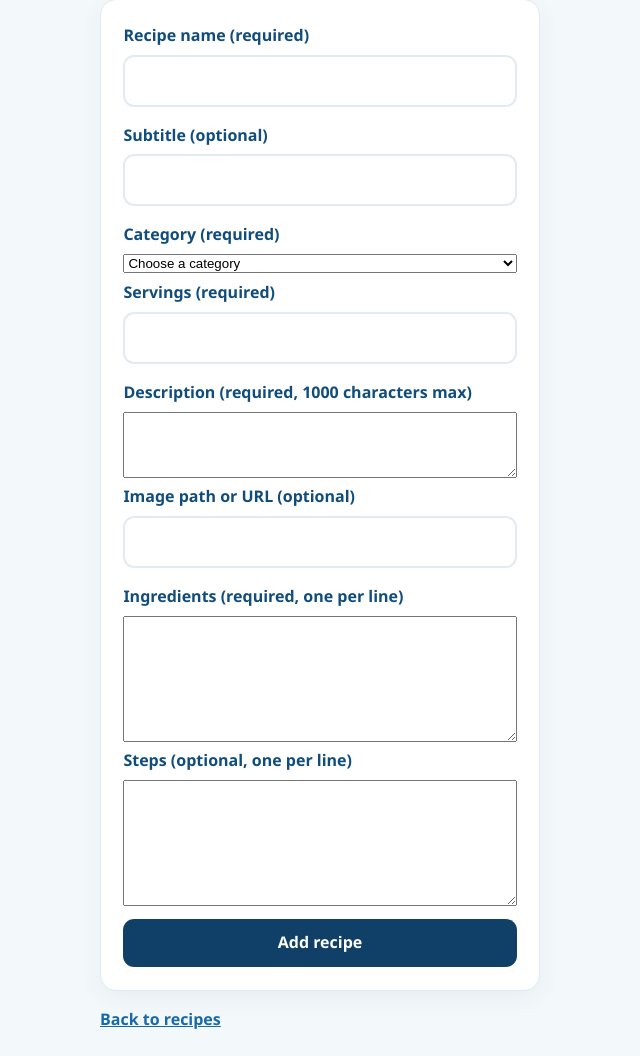
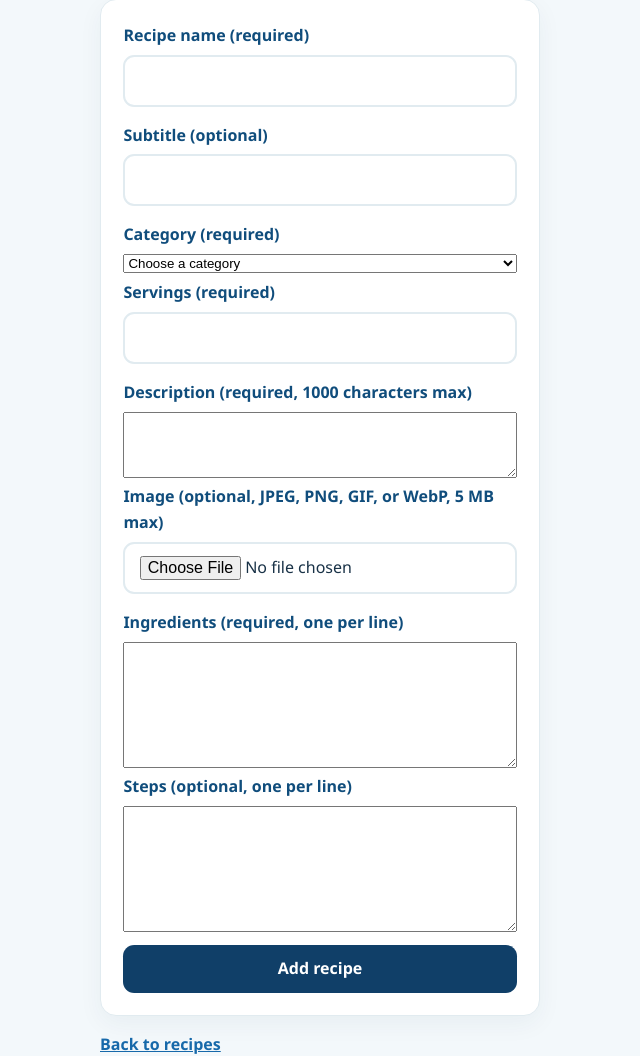
Before and after one commit to David-UXID/uxid232-de456, a PHP site: page /admin.php in a window 1280 px wide. Shown: the part 499-1555 px from the top of the page, without its empty margins (0-640 px from the left). Before the commit the page ends 1528 px from the top, so only its background shows below. Run offline with PHP 8.4, Linux system fonts and the light colour scheme; the visitor is signed in with stand-in values (Sample User, id 1); data comes from the database, SQL or seed files in the repository.

Commit message:
added new changes to admin

```diff
--- a/admin.php
+++ b/admin.php
@@ -16,7 +16,10 @@ if (empty($_SESSION['csrf_token'])) {
     $_SESSION['csrf_token'] = bin2hex(random_bytes(32));
 }
 
-$fields = ['title', 'subtitle', 'category', 'servings', 'description', 'image', 'ingredients', 'steps'];
+$fields = ['title', 'subtitle', 'category', 'servings', 'description', 'ingredients', 'steps'];
+// Uploaded images are saved as images/<slug>.<ext>, which the recipe pages already load
+$allowedImageTypes = ['image/jpeg' => 'jpg', 'image/png' => 'png', 'image/gif' => 'gif', 'image/webp' => 'webp'];
+$maxImageBytes = 5 * 1024 * 1024;
 $values = array_fill_keys($fields, '');
 $errors = [];
 $success = '';
@@ -52,8 +55,22 @@ try {
         if ($values['description'] === '' || mb_strlen($values['description']) > 1000) {
             $errors[] = 'Description is required and must be 1000 characters or fewer.';
         }
-        if (mb_strlen($values['image']) > 255) {
-            $errors[] = 'Image path must be 255 characters or fewer.';
+        // The image is optional; when one is uploaded it must be a small, real image file
+        $image = $_FILES['image'] ?? ['error' => UPLOAD_ERR_NO_FILE];
+        $imageExt = null;
+        if ($image['error'] !== UPLOAD_ERR_NO_FILE) {
+            if ($image['error'] !== UPLOAD_ERR_OK) {
+                $errors[] = 'The image could not be uploaded. Please try again.';
+            } elseif ($image['size'] > $maxImageBytes) {
+                $errors[] = 'Image must be 5 MB or smaller.';
+            } else {
+                // getimagesize() checks the file's actual content and works without the fileinfo extension
+                $info = @getimagesize($image['tmp_name']);
+                $imageExt = $info ? ($allowedImageTypes[$info['mime']] ?? null) : null;
+                if ($imageExt === null) {
+                    $errors[] = 'Image must be a JPEG, PNG, GIF, or WebP file.';
+                }
+            }
         }
         // Ingredients and steps are entered one per line; blank lines are ignored
         $ingredientLines = array_values(array_filter(array_map('trim', preg_split('/\R/', $values['ingredients']))));
@@ -68,6 +85,14 @@ try {
             $errors[] = 'Recipe name must include letters or numbers.';
         }
 
+        $imagePath = '';
+        if ($imageExt !== null) {
+            $imagePath = 'images/' . $slug . '.' . $imageExt;
+            if (file_exists(__DIR__ . '/' . $imagePath)) {
+                $errors[] = 'An image file already exists for that recipe name.';
+            }
+        }
+
         if (!$errors) {
             $stmt = $conn->prepare('SELECT id FROM recipes WHERE slug = ?');
             $stmt->bind_param('s', $slug);
@@ -77,7 +102,10 @@ try {
 
             if ($exists) {
                 $errors[] = 'A recipe with that name already exists.';
+            } elseif ($imageExt !== null && !move_uploaded_file($image['tmp_name'], __DIR__ . '/' . $imagePath)) {
+                $errors[] = 'The image could not be saved. Please try again.';
             } else {
+                $savedImage = $imageExt !== null ? __DIR__ . '/' . $imagePath : null;
                 $steps = [];
                 foreach ($stepLines as $i => $line) {
                     $steps[] = ['step' => $i + 1, 'title' => 'Step ' . ($i + 1), 'instruction' => $line];
@@ -89,9 +117,10 @@ try {
                 $stepCount = count($steps);
 
                 $stmt = $conn->prepare('INSERT INTO recipes (slug, title, subtitle, category_id, servings, description, image, ingredients, ingredient_count, step_count, steps) VALUES (?, ?, ?, ?, ?, ?, ?, ?, ?, ?, ?)');
-                $stmt->bind_param('sssiisssiis', $slug, $values['title'], $values['subtitle'], $categoryId, $servings, $values['description'], $values['image'], $ingredients, $ingredientCount, $stepCount, $stepsJson);
+                $stmt->bind_param('sssiisssiis', $slug, $values['title'], $values['subtitle'], $categoryId, $servings, $values['description'], $imagePath, $ingredients, $ingredientCount, $stepCount, $stepsJson);
                 $stmt->execute();
                 $stmt->close();
+                $savedImage = null;
 
                 $success = 'Recipe added.';
                 $values = array_fill_keys($fields, '');
@@ -99,7 +128,12 @@ try {
         }
     }
     $conn->close();
-} catch (mysqli_sql_exception $e) {
+} catch (Throwable $e) {
+    error_log($e);
+    // Remove an image saved for a recipe that was never inserted, so the next attempt isn't blocked
+    if (isset($savedImage) && is_file($savedImage)) {
+        unlink($savedImage);
+    }
     $errors[] = 'Something went wrong. Please try again.';
 }
 ?>
@@ -130,7 +164,7 @@ try {
             <?php elseif ($success !== ''): ?>
                 <p class="notice" role="status"><?php echo e($success); ?></p>
             <?php endif; ?>
-            <form class="auth-form recipe-card" method="post" action="admin.php">
+            <form class="auth-form recipe-card" method="post" action="admin.php" enctype="multipart/form-data">
                 <input type="hidden" name="csrf_token" value="<?php echo e($_SESSION['csrf_token']); ?>">
                 <label for="title">Recipe name (required)</label>
                 <input id="title" type="text" name="title" value="<?php echo e($values['title']); ?>" maxlength="100" required>
@@ -147,8 +181,8 @@ try {
                 <input id="servings" type="number" name="servings" value="<?php echo e($values['servings']); ?>" min="1" max="65535" required>
                 <label for="description">Description (required, 1000 characters max)</label>
                 <textarea id="description" name="description" rows="4" maxlength="1000" required><?php echo e($values['description']); ?></textarea>
-                <label for="image">Image path or URL (optional)</label>
-                <input id="image" type="text" name="image" value="<?php echo e($values['image']); ?>" maxlength="255">
+                <label for="image">Image (optional, JPEG, PNG, GIF, or WebP, 5 MB max)</label>
+                <input id="image" type="file" name="image" accept="image/jpeg,image/png,image/gif,image/webp">
                 <label for="ingredients">Ingredients (required, one per line)</label>
                 <textarea id="ingredients" name="ingredients" rows="8" required><?php echo e($values['ingredients']); ?></textarea>
                 <label for="steps">Steps (optional, one per line)</label>
```
Also changed, not shown: images/g-s-invalid.png (added), images/g-s-pasta.jpg (added).
